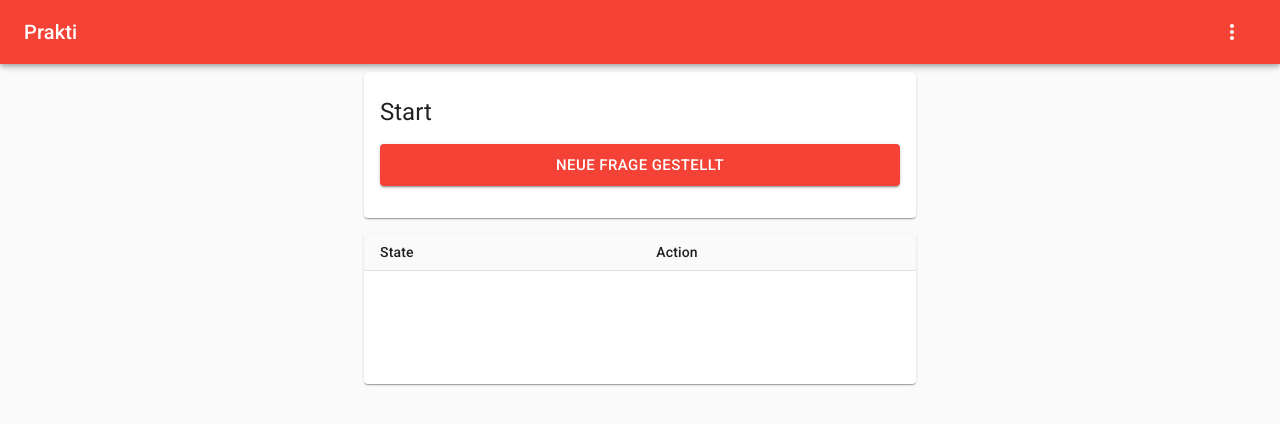
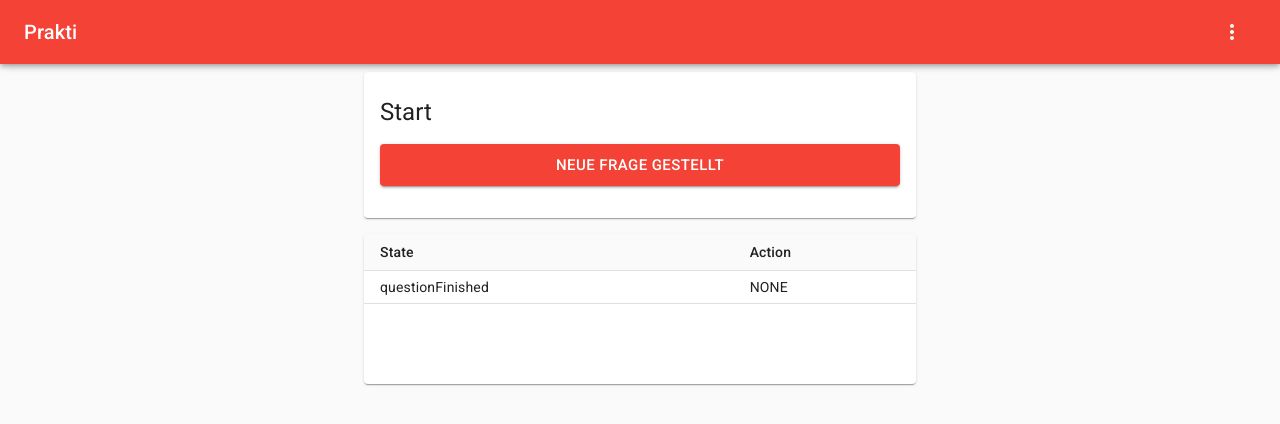
Before and after one commit to lightningboss/prakti, a React (Create React App) app: page / in a window 1280 px wide. Shown: the top 424 px of the page. Built offline with nearby package versions, Linux system fonts and the light colour scheme.

Commit message:
Refactor App state

```diff
--- a/src/App.js
+++ b/src/App.js
@@ -10,16 +10,8 @@ import {
     getInitialData,
     clearPersistedData,
     getPersistedDataAsString,
+    defaultLog,
 } from './lib/persistence';
-
-const defaultLog = [
-    {
-        id: 0,
-        time: Date.now(),
-        currentState: praktiMachine.initial,
-        action: 'NONE',
-    },
-];
 
 const App = () => {
     const [currentId, setId] = useState(
@@ -31,14 +23,6 @@ const App = () => {
         return id;
     };
 
-    const [currentState, setNextState] = useState(() => {
-        const lastState = getInitialData()[0];
-        if (lastState) {
-            return praktiMachine.transition(lastState.currentState, lastState.action).value;
-        }
-
-        return praktiMachine.initial;
-    });
     const [log, setLog] = useState(() => getInitialData() || defaultLog);
     const addToLog = ({ action, currentState, nextState, meta = null }) => {
         const newLog = [
@@ -56,9 +40,10 @@ const App = () => {
         persistData(newLog);
     };
 
+    const [{ nextState: currentState }] = log;
+
     const onAction = actionId => {
         const { value: nextState } = praktiMachine.transition(currentState, actionId);
-        setNextState(nextState);
         addToLog({ action: actionId, currentState, nextState });
     };
 
@@ -71,7 +56,6 @@ const App = () => {
                 }
 
                 clearPersistedData();
-                setNextState(praktiMachine.initial);
                 setLog(defaultLog);
                 setId(1);
             }}
--- a/src/lib/persistence.js
+++ b/src/lib/persistence.js
@@ -1,3 +1,5 @@
+import { praktiMachine } from './stateMachine';
+
 const id = 'LOG_STATE';
 export function persistData(data) {
     // don't block UI
@@ -5,6 +7,16 @@ export function persistData(data) {
         localStorage.setItem(id, JSON.stringify(data));
     });
 }
+
+export const defaultLog = [
+    {
+        id: 0,
+        time: Date.now(),
+        currentState: praktiMachine.initial,
+        nextState: praktiMachine.initial,
+        action: 'NONE',
+    },
+];
 
 // this function should only be used to get the state after page refresh
 // use a cache to speed up multiple function calls
@@ -14,7 +26,7 @@ export function getInitialData() {
         return cache;
     }
 
-    const result = JSON.parse(localStorage.getItem(id)) || [];
+    const result = JSON.parse(localStorage.getItem(id)) || defaultLog;
     cache = result;
     return result;
 }
```
